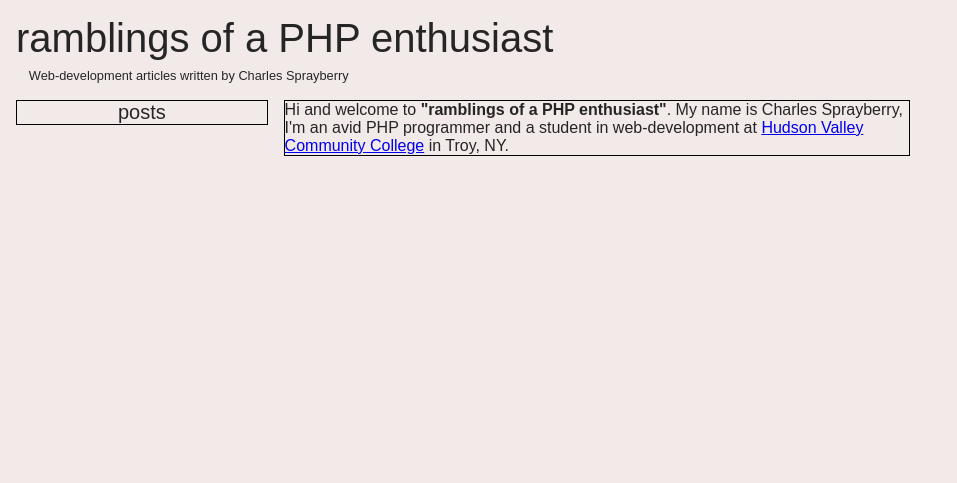
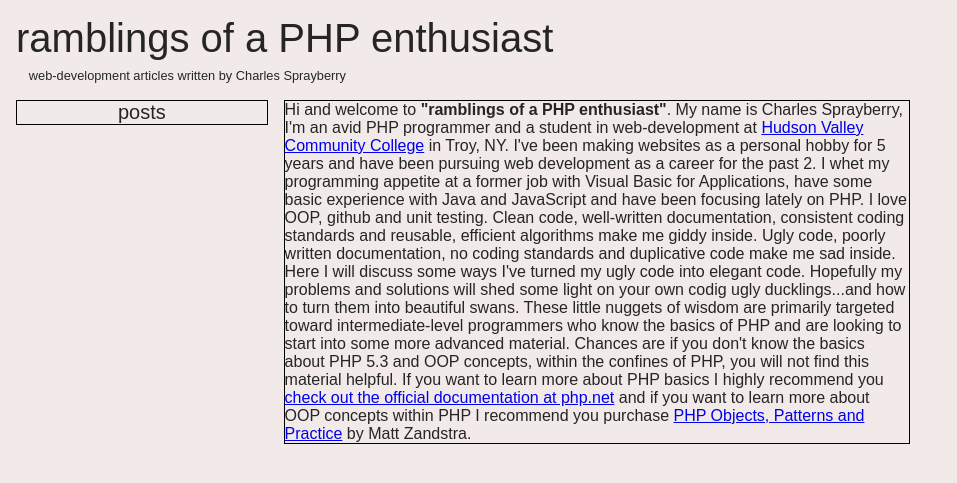
Before and after one commit to cspray/archived-blog, a Jekyll site: the page built from index.html, in a window 1280 px wide. Shown: the top 483 px of the page, without its empty margins (0-957 px from the left). Built offline with Jekyll 4.4.1, drawn with Linux system fonts in a browser that asks for light colours.

Commit message:
UPD minor style change in default layout and major content update for home page

```diff
--- a/_layouts/default.html
+++ b/_layouts/default.html
@@ -10,7 +10,7 @@
 
             <div id="content-header">
                 <h1>ramblings of a PHP enthusiast</h1>
-                <span class="byline">Web-development articles written by Charles Sprayberry</span>
+                <span class="byline">web-development articles written by Charles Sprayberry</span>
             </div>
 
             <div id="content-body">
--- a/index.html
+++ b/index.html
@@ -5,4 +5,20 @@ title: home -- ramblings of a PHP enthusiast
 
 <p>Hi and welcome to <strong>"ramblings of a PHP enthusiast"</strong>.  My name is Charles Sprayberry,
 I'm an avid PHP programmer and a student in web-development at <a href="http://www.hvcc.edu/">Hudson
-Valley Community College</a> in Troy, NY.</p>
+Valley Community College</a> in Troy, NY.  I've been making websites as a personal hobby for 5 years
+and have been pursuing web development as a career for the past 2.  I whet my programming appetite at
+a former job with Visual Basic for Applications, have some basic experience with Java and JavaScript
+and have been focusing lately on PHP.  I love OOP, github and unit testing.  Clean code, well-written
+documentation, consistent coding standards and reusable, efficient algorithms make me giddy inside.
+Ugly code, poorly written documentation, no coding standards and duplicative code make me sad inside.</p>
+
+<p>Here I will discuss some ways I've turned my ugly code into elegant code.  Hopefully my problems and
+solutions will shed some light on your own codig ugly ducklings...and how to turn them into beautiful
+swans.  These little nuggets of wisdom are primarily targeted toward intermediate-level programmers
+who know the basics of PHP and are looking to start into some more advanced material.  Chances are
+if you don't know the basics about PHP 5.3 and OOP concepts, within the confines of PHP, you will not
+find this material helpful.  If you want to learn more about PHP basics I highly recommend you
+<a href="http://www.php.net/">check out the official documentation at php.net</a> and if you want to
+learn more about OOP concepts within PHP I recommend you purchase
+<a href="http://www.amazon.com/Objects-Patterns-Practice-Experts-Source/dp/143022925X/ref=pd_sim_b_1">PHP
+Objects, Patterns and Practice</a> by Matt Zandstra.</p>
```
